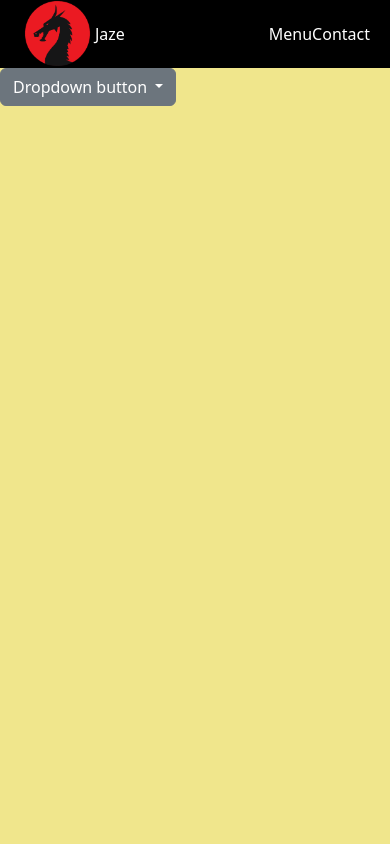
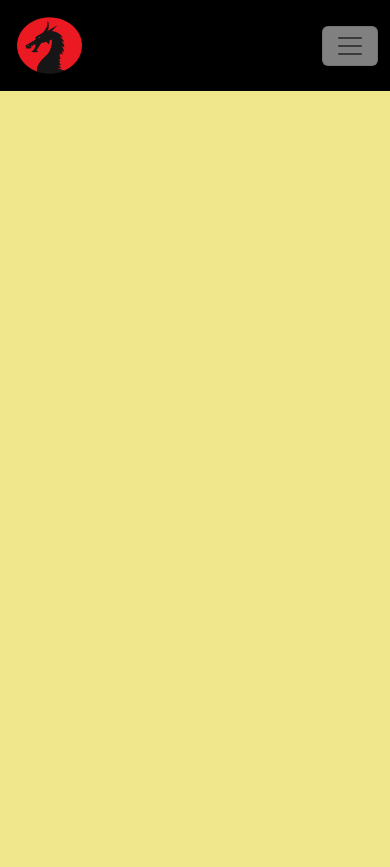
Before and after one commit to 99jack99/Jaze-restaurant, a Vue app: page / in a window 390 px wide. Before the commit the page ends 844 px from the top, so only its background shows below. Built offline with nearby package versions, Linux system fonts and the light colour scheme.

Commit message:
responsive navbar added

```diff
--- /dev/null
+++ b/src/components/Header2.vue
@@ -0,0 +1,58 @@
+<script setup></script>
+
+<template>
+  <nav class="navbar navbar-expand-lg header">
+    <div class="container-fluid">
+      <img class="navbar-brand logo" src="../../public/jaze.png" />
+      <button
+        class="navbar-toggler header__collapse-button"
+        type="button"
+        data-bs-toggle="collapse"
+        data-bs-target="#navbarNavDropdown"
+        aria-controls="navbarNavDropdown"
+        aria-expanded="false"
+        aria-label="Toggle navigation"
+      >
+        <span class="navbar-toggler-icon"></span>
+      </button>
+      <div
+        class="collapse navbar-collapse header__items"
+        id="navbarNavDropdown"
+      >
+        <ul class="navbar-nav">
+          <li class="nav-item">
+            <a class="nav-link" href="#">Menu</a>
+          </li>
+          <li class="nav-item">
+            <a class="nav-link" href="#">Contact</a>
+          </li>
+        </ul>
+      </div>
+    </div>
+  </nav>
+</template>
+
+<style lang="scss" scoped>
+.header {
+  background-color: black;
+  width: 100%;
+
+  &__collapse-button {
+    background-color: grey;
+    color: palevioletred;
+  }
+
+  .logo {
+    height: 75px;
+    width: 75px;
+  }
+
+  &__items {
+    justify-content: flex-end;
+
+    .nav-link {
+      color: white;
+    }
+  }
+}
+</style>
--- a/src/layout/Main.vue
+++ b/src/layout/Main.vue
@@ -1,5 +1,5 @@
 <script setup>
-import Header from "../components/Header.vue";
+import Header from "../components/Header2.vue";
 import Home from "../views/Home.vue";
 </script>
 
--- a/src/views/Home.vue
+++ b/src/views/Home.vue
@@ -1,29 +1,13 @@
 <script setup></script>
 
 <template>
-  <div class="loco">
-    <div class="dropdown">
-      <button
-        class="btn btn-secondary dropdown-toggle"
-        type="button"
-        data-bs-toggle="dropdown"
-        aria-expanded="false"
-      >
-        Dropdown button
-      </button>
-      <ul class="dropdown-menu">
-        <li><a class="dropdown-item" href="#">Action</a></li>
-        <li><a class="dropdown-item" href="#">Another action</a></li>
-        <li><a class="dropdown-item" href="#">Something else here</a></li>
-      </ul>
-    </div>
-  </div>
+  <div class="loco"></div>
 </template>
 
 <style scoped>
 .loco {
   background-color: khaki;
   height: 92vh;
-  width: 100vw;
+  width: 100%;
 }
 </style>
```
